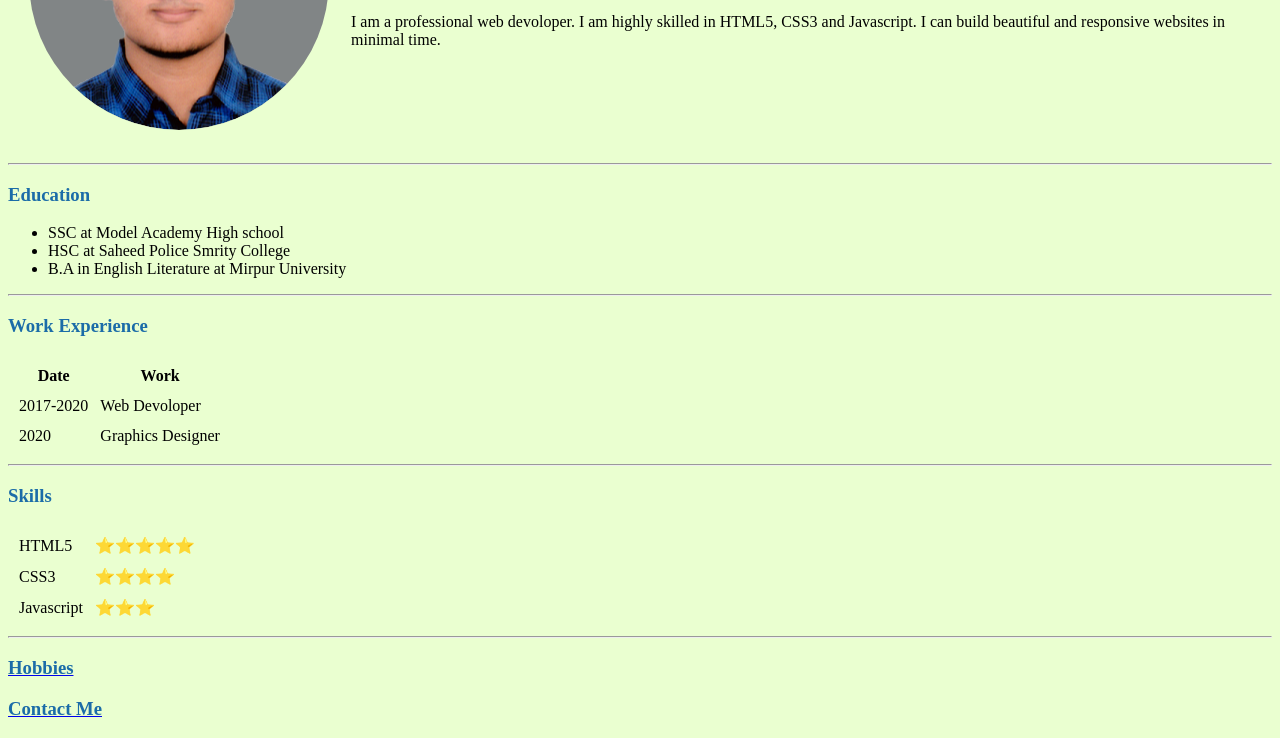
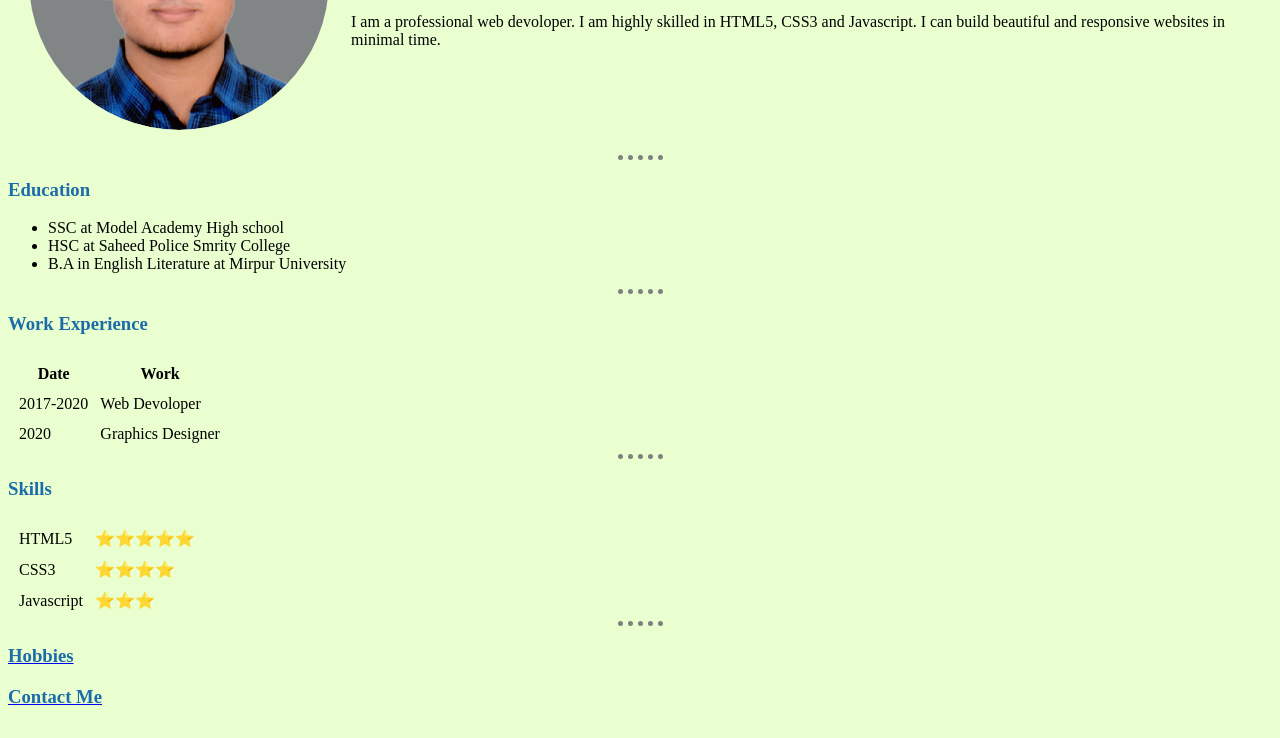
Before and after one commit to Zahid0022/Zahid0022-github.io, a plain HTML site: page index.html in a window 1280 px wide. Shown: the part 199-937 px from the top of the page. Drawn offline with Linux system fonts and the light colour scheme.

Commit message:
added_changes

```diff
--- a/style.css
+++ b/style.css
@@ -3,6 +3,13 @@ body{
 }
 
 
+hr{
+	border-style:none;
+    border-top:5px dotted grey;
+	width:45px;
+	margin:0 auto;
+}
+
 h1,h3 {
     color: #1b6ca8;
 }
```
